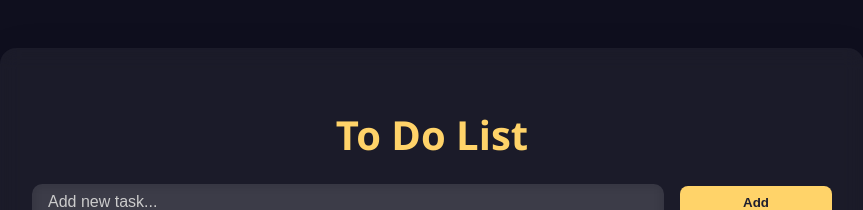
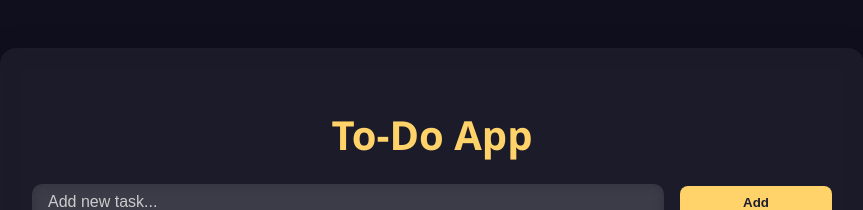
Before and after one commit to VinitKumarGupta/todo-app-react, a React (Vite) app: page / in a window 1280 px wide. Shown: the top 210 px of the page, without its empty margins (208-1071 px from the left). Built offline with nearby package versions, Linux system fonts and the light colour scheme.

Commit message:
Modified ToDoList.jsx

```diff
--- a/src/ToDoList.jsx
+++ b/src/ToDoList.jsx
@@ -44,7 +44,7 @@ export default function ToDoList() {
 
     return (
         <div className="container">
-            <h1>To Do List</h1>
+            <h1>To-Do App</h1>
             <div className="inputField">
                 <input
                     placeholder="Add new task..."
```
